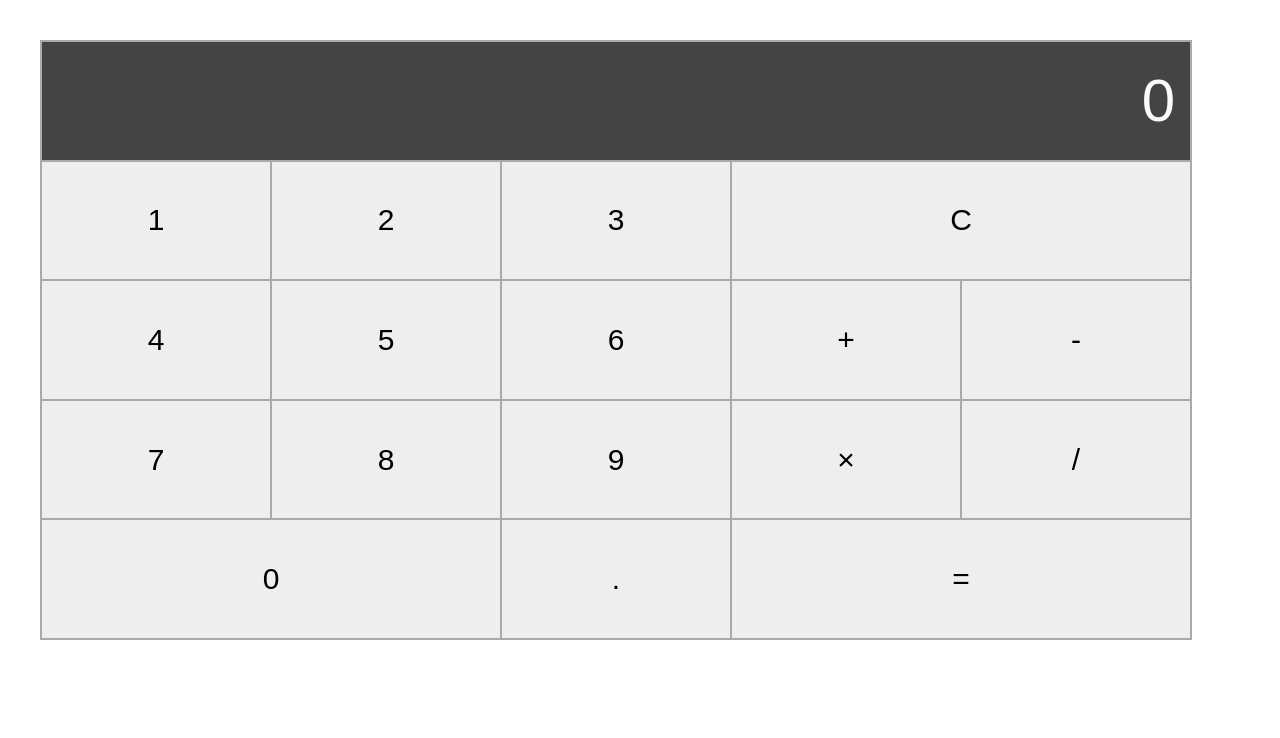
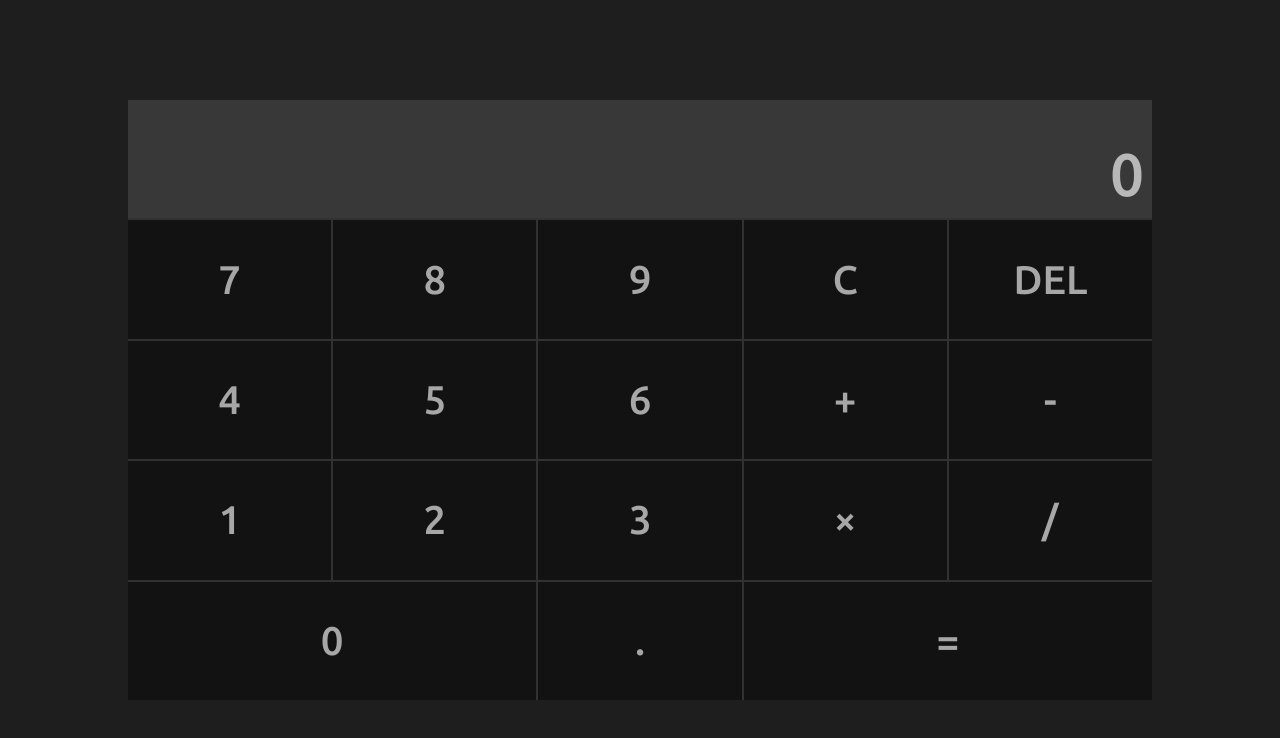
Before and after one commit to Ezequiel-Martinez/web_calculator, a plain HTML site: page index.html in a window 1280 px wide. Drawn offline with Linux system fonts and the light colour scheme.

Commit message:
Modo nocturno, algunos bugs fixed pero quedan otros

```diff
--- a/code.js
+++ b/code.js
@@ -1,10 +1,13 @@
 const numbers = document.querySelectorAll(".number");
 const operators = document.querySelectorAll(".operator");
 
-let screenEl = document.getElementById("screen");
+let screenEl = document.getElementById("input");
+let historyEl = document.getElementById("history");
 
+historyEl.innerText = null;
 let inProcess = false;
 let isNumberBeginning = true;
+let isChangingOpinion = false;
 let isDecimal = false;
 let firstNumber = null;
 let secondNumber = null;
@@ -60,23 +63,88 @@ function operateNestedEquals() {
         result = result / parseFloat(secondNumber);
 }
 
-function operatorClicked() {
-    if (this.id == "clear") {
+function clear() {
     inProcess = false;
     isNumberBeginning = true;
+    isChangingOpinion = false;
     firstNumber = null;
     secondNumber = null;
     result = null;
     operation = null;
     isDecimal = false;
     screenEl.innerText = 0;
+    historyEl.innerText = null;
+}
+
+function updateHistory(buttonPressed) {
+    if (buttonPressed.id != "equal") {
+        if (historyEl.innerText == "")
+            historyEl.innerText = firstNumber;
+
+        if (!isChangingOpinion) {
+            if (operation == "substract")
+                historyEl.innerText += " -";
+
+            if (operation == "add")
+                historyEl.innerText += " +";
+
+            if (operation == "multiplication")
+                historyEl.innerText += " *";
+
+            if (operation == "division")
+                historyEl.innerText += " /";
+        }
+        else {
+            historyEl.innerText = historyEl.innerText.substring(0, historyEl.innerText.length - 1);
+
+            if (operation == "substract")
+                historyEl.innerText += " -";
+
+            if (operation == "add")
+                historyEl.innerText += " +";
+
+            if (operation == "multiplication")
+                historyEl.innerText += " *";
+
+            if (operation == "division")
+                historyEl.innerText += " /";
+        }
+    }
+    else
+        historyEl.innerText = "( " + historyEl.innerText + " " + secondNumber + " )";
+}
+
+function operatorClicked() {
+
+    // PRESIONADO CLEAR //
+
+    if (this.id == "clear") {
+        clear();
         return;
     }
 
+    // PRESIONADO DELETE //
+
+    if (this.id == "delete") {
+        if (screenEl.innerText.length == 1) {
+            isNumberBeginning = true;
+            screenEl.innerText = "0";
+        }
+        else
+            screenEl.innerText = screenEl.innerText.substring(0, screenEl.innerText.length - 1);
+
+        return;
+    }
+
+    // PRIMER ARGUMENTO //
+
     if (!inProcess) {
+
+        // Operar cuando el usuario clickee el igual después de una operación
 
         if (this.id == "equal" && result != null) {
             operateNestedEquals();
+            historyEl.innerText = null;
             screenEl.innerText = result;
             return;
         }
@@ -85,23 +153,39 @@ function operatorClicked() {
 
         inProcess = true;
         operation = this.id;
-
         firstNumber = screenEl.innerText;
         isNumberBeginning = true;
+
+        updateHistory(this);
     }
 
-    if (inProcess && this.id == "equal") {
+    // SEGUNDO ARGUMENTO O CORRIGIENDO OPERACIÓN//
+
+    if (inProcess) {
+
+        // CORRIGIENDO OPERACIÓN //
+
+        if (this.id == "substract" || this.id == "add" || this.id == "multiplication" || this.id == "division") {
+            operation = this.id;
+            isChangingOpinion = true;
+            updateHistory(this);
+            return;
+        }
+
+        if (this.id == "equal") {
             secondNumber = screenEl.innerText;
 
             operate();
+            updateHistory(this);
 
             screenEl.innerText = result;
 
             isDecimal = false;
-        isNumberBeginning = true;
             inProcess = false;
+            isChangingOpinion = false;
         }
 
+    }
 }
 
 numbers.forEach(number => {
--- a/index.html
+++ b/index.html
@@ -3,12 +3,17 @@
 <head>
     <meta charset="UTF-8">
     <meta name="viewport" content="width=device-width, initial-scale=1.0">
+    <link rel="preconnect" href="https://fonts.gstatic.com">
+    <link href="https://fonts.googleapis.com/css2?family=Ubuntu:wght@500&display=swap" rel="stylesheet">
     <link rel="stylesheet" href="style.css">
     <title>Document</title>
 </head>
 <body>
     <div id="calculator">
-        <div id="screen">0</div>
+        <div id="screen">
+            <div id="history"></div>
+            <div id="input">0</div>
+        </div>
         <div class="number" id="number1">1</div>
         <div class="number" id="number2">2</div>
         <div class="number" id="number3">3</div>
@@ -20,6 +25,7 @@
         <div class="number" id="number9">9</div>
         <div class="number" id="number0">0</div>
         <div class="number" id="decimal">.</div>
+        <div class="operator" id="delete">DEL</div>
         <div class="operator" id="substract">-</div>
         <div class="operator" id="add">+</div>
         <div class="operator" id="multiplication">&#x00D7;</div>
--- a/style.css
+++ b/style.css
@@ -4,20 +4,35 @@
     box-sizing: border-box;
 }
 
+body {
+    display: flex;
+    background-color: #1e1e1e;
+    height: 100vh;
+    width: 100vw;
+}
+
 #calculator {
+    margin: auto;
+
     display: inline-grid;
-    grid-template-rows: repeat(5, minmax(50px, 1fr));
+    grid-template-rows: minmax(min-content, 1fr) repeat(4, minmax(50px, 1fr));
     grid-template-columns: repeat(5, minmax(min-content, 1fr));
     grid-gap: 2px;
-    margin: 40px;
-    width: 90vw;
+    width: 80vw;
     height: 90vh;
     max-height: 600px;
-    background-color: #aaa;
-    font-family: sans-serif;
-    font-size: 30px;
-    padding: 2px;
+    background-color: #3a3a3a;
+    font-family: "Ubuntu", sans-serif;
     user-select: none;
+    opacity: .7;
+
+    grid-template-areas:
+        "screen screen screen screen screen"
+        "n7 n8 n9 C DEL"
+        "n4 n5 n6 add sub"
+        "n1 n2 n3 mul div"
+        "n0 n0 decimal equal equal"
+    ;
 }
 
 #calculator > * {
@@ -28,99 +43,117 @@
 }
 
 #number7 {
-    grid-column: 1 / 2;
+    grid-area: n7;
 }
 
 #number8 {
-    grid-column: 2 / 3;
+    grid-area: n8;
 }
 
 #number9 {
-    grid-column: 3 / 4;
+    grid-area: n9;
 }
 
 #clear {
-    grid-column: 4 / 6;
-    grid-row: 2 / 3;
+    grid-area: C;
+}
+
+#delete {
+    grid-area: DEL;
 }
 
 #number4 {
-    grid-column: 1 / 2;
+    grid-area: n4;
 }
 
 #number5 {
-    grid-column: 2 / 3;
+    grid-area: n5;
 }
 
 #number6 {
-    grid-column: 3 / 4;
+    grid-area: n6;
 }
 
 #add {
-    grid-column: 4 / 5;
-    grid-row: 3 / 4;
+    grid-area: add;
 }
 
 #substract {
-    grid-column: 5 / 6;
-    grid-row: 3 / 4;
+    grid-area: sub;
 }
 
 #number1 {
-    grid-column: 1 / 2;
+    grid-area: n1;
 }
 
 #number2 {
-    grid-column: 2 / 3;
+    grid-area: n2;
 }
 
 #number3 {
-    grid-column: 3 / 4;
+    grid-area: n3;
 }
 
 #multiplication {
-    grid-column: 4 / 5;
-    grid-row: 4 / 5;
+    grid-area: mul;
 }
 
 #division {
-    grid-column: 5 / 6;
-    grid-row: 4 / 5;
+    grid-area: div;
 }
 
 #number0 {
-    grid-column: 1 / 3;
+    grid-area: n0;
 }
 
 #decimal {
-    grid-column: 3 / 4;
+    grid-area: decimal;
 }
 
 #equal {
-    grid-column: 4 / 6;
-    grid-row: 5 / 6;
+    grid-area: equal;
 }
 
 #screen {
+    display: block;
+    grid-area: screen;
+    padding: 0;
+    background-color: #444;
+}
+
+#history {
+    display: flex;
     justify-content: flex-end;
+    align-items: center;
+    height: 25%;
+    padding: 0 8px;
+    color: #9f9f9f;
+}
+
+#input {
+    display: flex;
+    align-items: center;
+    justify-content: flex-end;
+    height: 75%;
+    padding: 14px 8px;
+    font-size: 60px;
     color: #fafafa;
-    font-size: 60px;
-    padding-top: 0;
-    padding-bottom: 0;
-    background-color: #444;
-    grid-column: 1 / span 5;
     user-select: text;
+    word-wrap: break-word;
+    word-break: break-all;
 }
 
 .number, .operator {
-    background-color: #eee;
+    background-color: #0e0e0e;
+    font-size: 40px;
+    color: #e1e1e1;
     transition: background-color .1s;
 }
 
 .number:hover, .operator:hover {
-    background-color: #d9d9d9;
+    background-color: #2a2a2a;
 }
 
 .number:active, .operator:active {
-    background-color: rgb(244, 244, 244);
+    background-color: #8a8a8a;
 }
```
Lines whose indentation alone changed are shown as unchanged.
